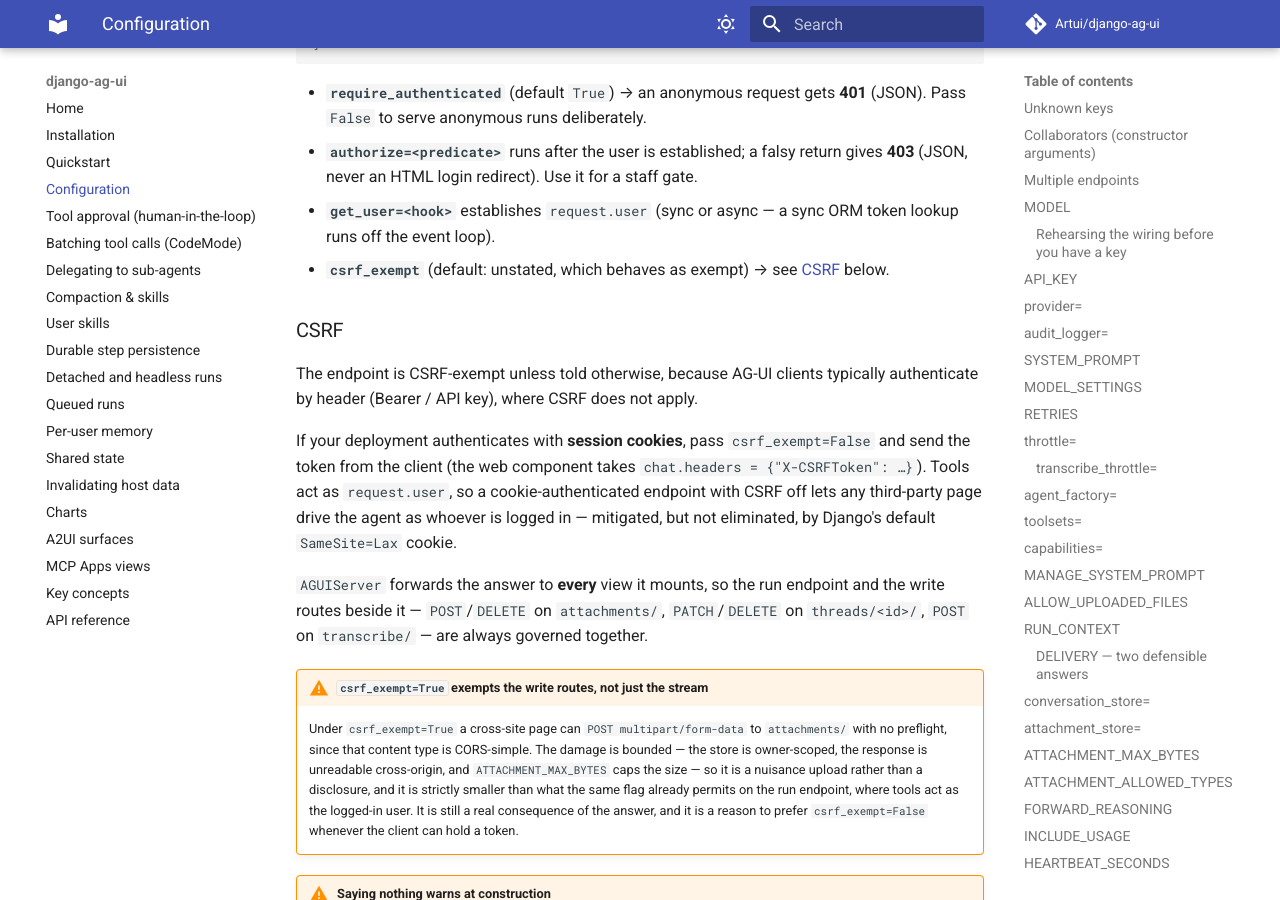
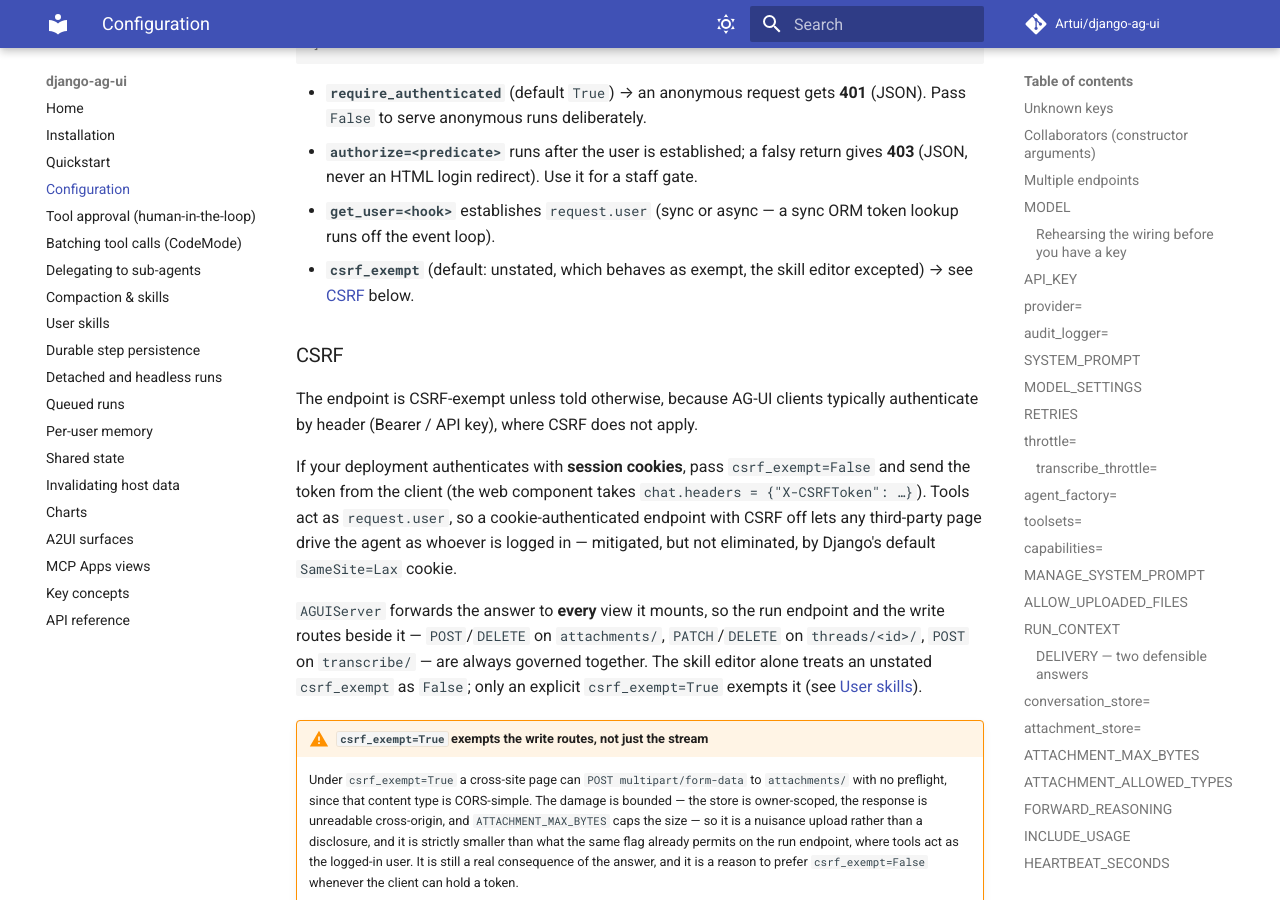
Before and after one commit to Artui/django-ag-ui, an MkDocs documentation site: the page built from docs/configuration.md, in a window 1280 px wide and 900 px high, scrolled down 25244 px. Built offline with MkDocs 1.6.1 and Material for MkDocs 9.7.7, drawn with Linux system fonts in a browser that asks for light colours; comment, search, counter and statistics services are not loaded.

Commit message:
Say on the CSRF pages that the skill editor is checked by default
Co-Authored-By: Claude Sonnet 5.5 <noreply@anthropic.com>

```diff
--- a/docs/configuration.md
+++ b/docs/configuration.md
@@ -1153,7 +1153,7 @@ urlpatterns = [
   gives **403** (JSON, never an HTML login redirect). Use it for a staff gate.
 - **`get_user=<hook>`** establishes `request.user` (sync or async — a sync ORM
   token lookup runs off the event loop).
-- **`csrf_exempt`** (default: unstated, which behaves as exempt) → see
+- **`csrf_exempt`** (default: unstated, which behaves as exempt, the skill editor excepted) → see
   [CSRF](#csrf) below.
 
 ### CSRF
@@ -1171,7 +1171,8 @@ default `SameSite=Lax` cookie.
 `AGUIServer` forwards the answer to **every** view it mounts, so the run
 endpoint and the write routes beside it — `POST`/`DELETE` on `attachments/`,
 `PATCH`/`DELETE` on `threads/<id>/`, `POST` on `transcribe/` — are always
-governed together.
+governed together. The skill editor alone treats an unstated `csrf_exempt` as `False`;
+only an explicit `csrf_exempt=True` exempts it (see [User skills](user-skills.md)).
 
 !!! warning "`csrf_exempt=True` exempts the write routes, not just the stream"
     Under `csrf_exempt=True` a cross-site page can `POST multipart/form-data` to
```
Also changed, not shown: README.md (+2 -1 lines), docs/quickstart.md (+1 -1 lines).
